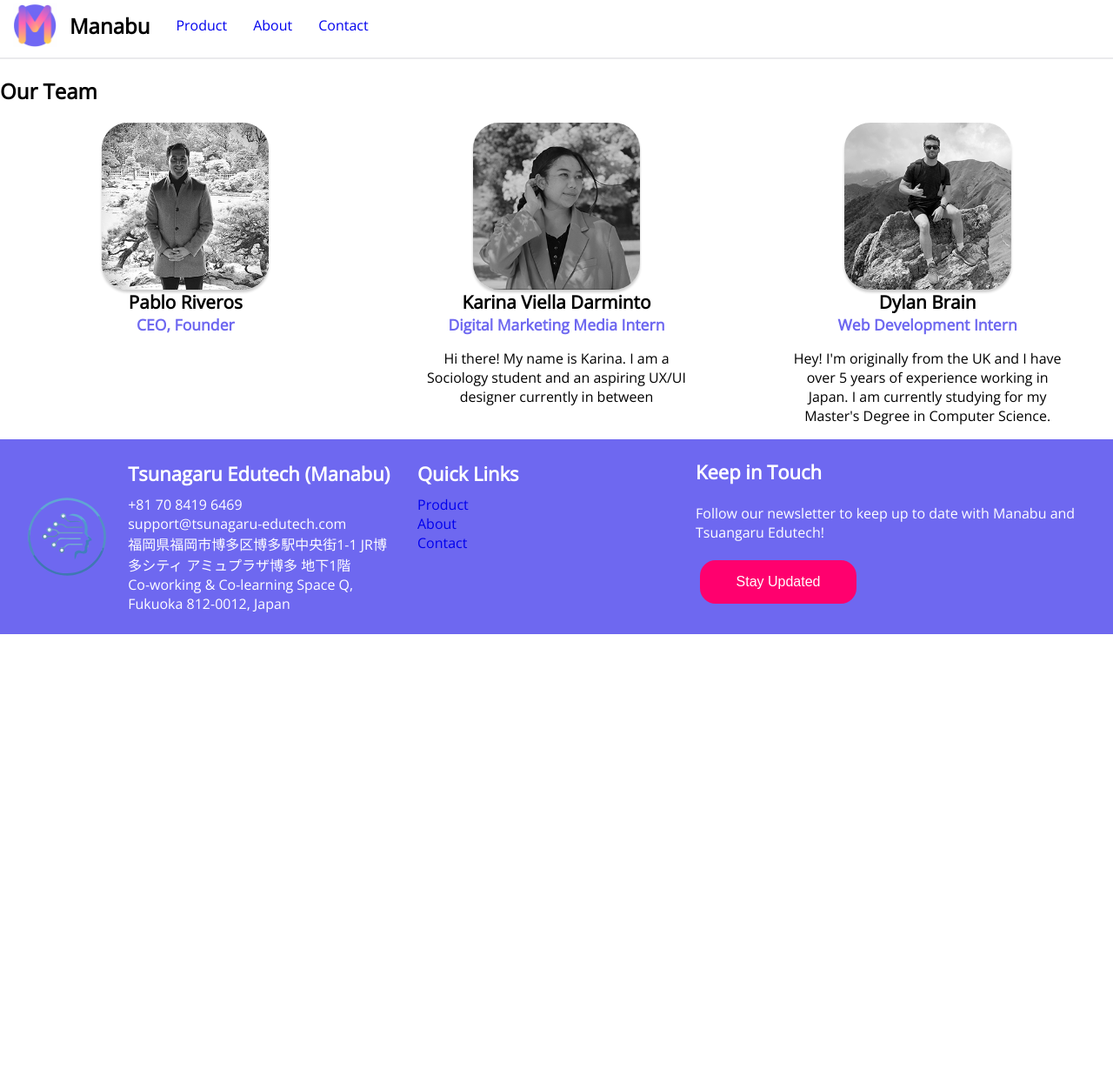
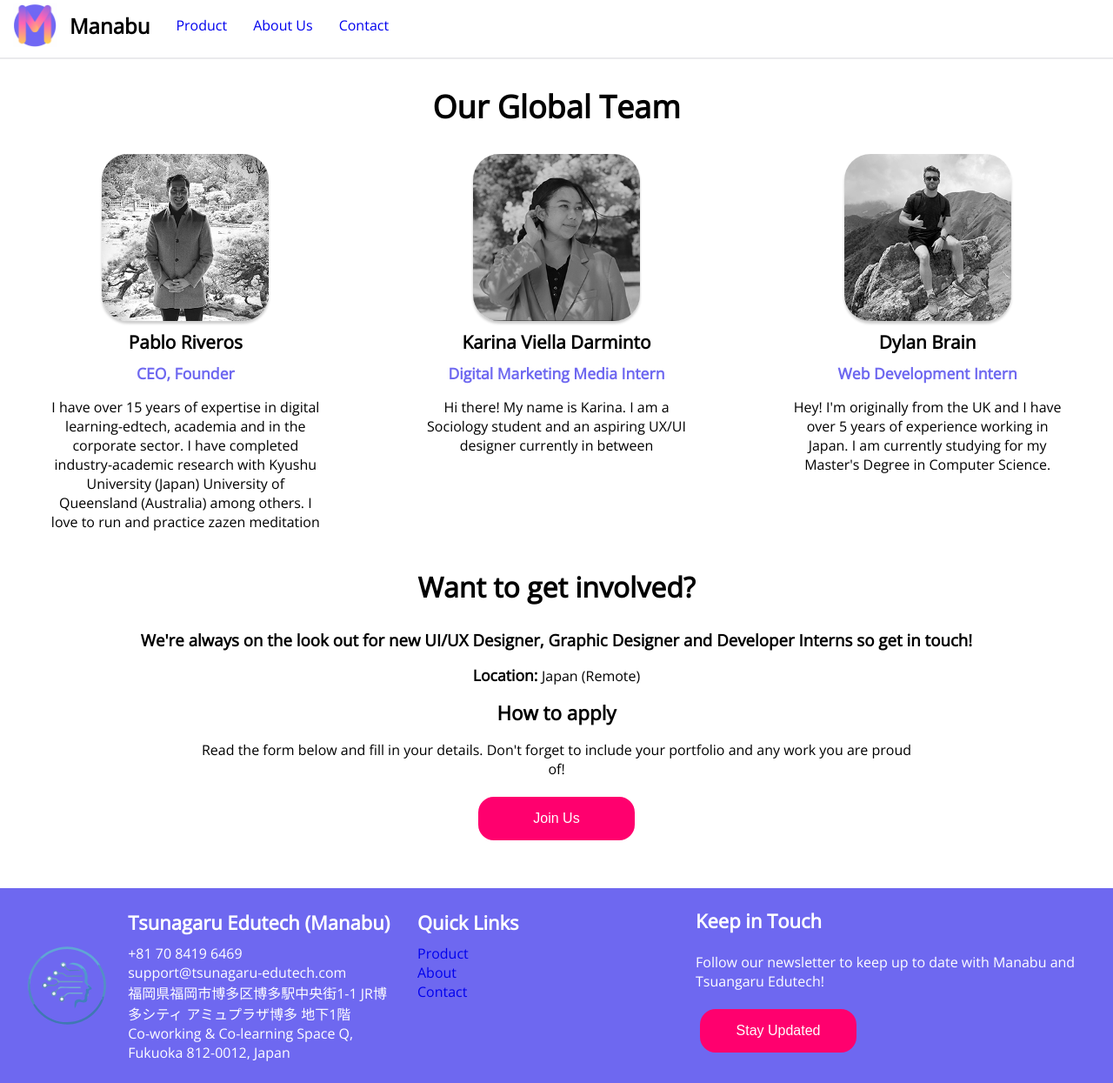
Before and after one commit to Dylaan94/Manabu, a Gatsby site: page /about in a window 1280 px wide. Shown: the part 7-1252 px from the top of the page at 87% size. Before the commit the page ends 800 px from the top, so only its background shows below. Built offline with nearby package versions, Linux system fonts and the light colour scheme; Gatsby itself is replaced by a stand-in of ours.

Commit message:
additional styling and text on about page, added button to internship form

```diff
--- /dev/null
+++ b/src/components/GetInvolved.js
@@ -0,0 +1,73 @@
+import React from "react";
+import styled from "styled-components";
+
+//component imports
+import CustomButton from "./CustomButton";
+
+export default function GetInvolved() {
+  const onButtonClicked = () => {
+    console.log("button clicked");
+    window.open(
+      "https://docs.google.com/forms/d/e/1FAIpQLSfnErVpNks2PENvWxhTpgsI-wzgbIzk9wKoB3-Eum1s85n_Ig/viewform"
+    );
+  };
+
+  return (
+    <Root>
+      <Title> Want to get involved? </Title>
+      <SubText>
+        We're always on the look out for new UI/UX Designer, Graphic Designer
+        and Developer Interns so get in touch!
+      </SubText>
+      <Location>
+        <span style={{ fontWeight: "900", fontSize: "1.1em" }}>Location: </span>{" "}
+        Japan (Remote)
+      </Location>
+      <h4>How to apply</h4>
+      <p>
+        Read the form below and fill in your details. Don't forget to include
+        your portfolio and any work you are proud of!
+      </p>
+      <CustomButton
+        text="Join Us"
+        border="#ff006e"
+        bgColor="#ff006e"
+        textColor="white"
+        onClick={onButtonClicked}
+      />
+    </Root>
+  );
+}
+
+const Root = styled.div`
+  display: flex;
+  flex-direction: column;
+  width: 80vw;
+  align-items: center;
+  justify-content: center;
+  margin-bottom: 50px;
+
+  h4 {
+    margin: 0;
+    padding: 0;
+    font-weight: 900;
+    font-size: 1.4em;
+  }
+  p {
+    width: 80%;
+    text-align: center;
+  }
+`;
+
+const Title = styled.h2`
+  font-size: 2em;
+  align-self: center;
+`;
+
+const SubText = styled.h3`
+  margin: 0;
+  padding: 0;
+  text-align: center;
+`;
+
+const Location = styled.p``;
--- a/src/components/Navbar.js
+++ b/src/components/Navbar.js
@@ -13,7 +13,7 @@ const Navbar = () => {
       <Title> Manabu </Title>
       <Links>
         <StyledLink to="/">Product</StyledLink>
-        <StyledLink to="/about">About</StyledLink>
+        <StyledLink to="/about">About Us</StyledLink>
         <StyledLink to="/contact">Contact</StyledLink>
       </Links>
     </Nav>
--- a/src/components/TeamMembers.js
+++ b/src/components/TeamMembers.js
@@ -9,20 +9,30 @@ import Pablo from "../images/Pablo_Small.png";
 
 export default function TeamMembers() {
   return (
-    <Container>
+    <Root>
+      <TitleContainer>
+        <Title>Our Global Team</Title>
+      </TitleContainer>
+      <MainContainer>
         <MemberSection>
           <Image src={Pablo} />
           <Name> Pablo Riveros</Name>
           <Position>CEO, Founder</Position>
-        <Bio></Bio>
+          <Bio>
+            I have over 15 years of expertise in digital learning-edtech,
+            academia and in the corporate sector. I have completed
+            industry-academic research with Kyushu University (Japan) University
+            of Queensland (Australia) among others. I love to run and practice
+            zazen meditation
+          </Bio>
         </MemberSection>
         <MemberSection>
           <Image src={Karina} />
           <Name>Karina Viella Darminto</Name>
           <Position>Digital Marketing Media Intern</Position>
           <Bio>
-          Hi there! My name is Karina. I am a Sociology student and an aspiring
-          UX/UI designer currently in between
+            Hi there! My name is Karina. I am a Sociology student and an
+            aspiring UX/UI designer currently in between
           </Bio>
         </MemberSection>
         <MemberSection>
@@ -30,19 +40,32 @@ export default function TeamMembers() {
           <Name> Dylan Brain</Name>
           <Position>Web Development Intern</Position>
           <Bio>
-          Hey! I'm originally from the UK and I have over 5 years of experience
-          working in Japan. I am currently studying for my Master's Degree in
-          Computer Science.
+            Hey! I'm originally from the UK and I have over 5 years of
+            experience working in Japan. I am currently studying for my Master's
+            Degree in Computer Science.
           </Bio>
         </MemberSection>
-    </Container>
+      </MainContainer>
+    </Root>
   );
 }
 
-const Container = styled.div`
+const Root = styled.div`
+  display: flex;
+  flex-direction: column;
+`;
+
+const TitleContainer = styled.div`
+  align-self: center;
+  font-size: 1.5em;
+`;
+
+const MainContainer = styled.div`
   display: flex;
   justify-content: space-around;
 `;
+
+const Title = styled.h2``;
 
 const MemberSection = styled.section`
   display: flex;
@@ -60,7 +83,7 @@ const Image = styled.img`
 `;
 
 const Name = styled.h3`
-  margin: 0;
+  margin: 10px 0;
   padding: 0;
   font-weight: 900;
   font-size: 1.3em;
--- a/src/pages/about.js
+++ b/src/pages/about.js
@@ -4,14 +4,18 @@ import styled from "styled-components";
 
 // component imports
 import TeamMembers from "../components/TeamMembers";
+import GetInvolved from "../components/GetInvolved";
+
 
 export default function About() {
   return (
     <Layout>
-      <Title> Our Team</Title>
       <TeamSection>
         <TeamMembers />
       </TeamSection>
+      <GetInvolvedSection>
+        <GetInvolved />
+      </GetInvolvedSection>
     </Layout>
   );
 }
@@ -20,6 +24,7 @@ const TeamSection = styled.section`
   display: flex;
 `;
 
-const Title = styled.h2`
-  font-size: 24px;
+const GetInvolvedSection = styled.section`
+  display: flex;
+  justify-content: center;
 `;
```
Lines whose indentation alone changed are shown as unchanged.
